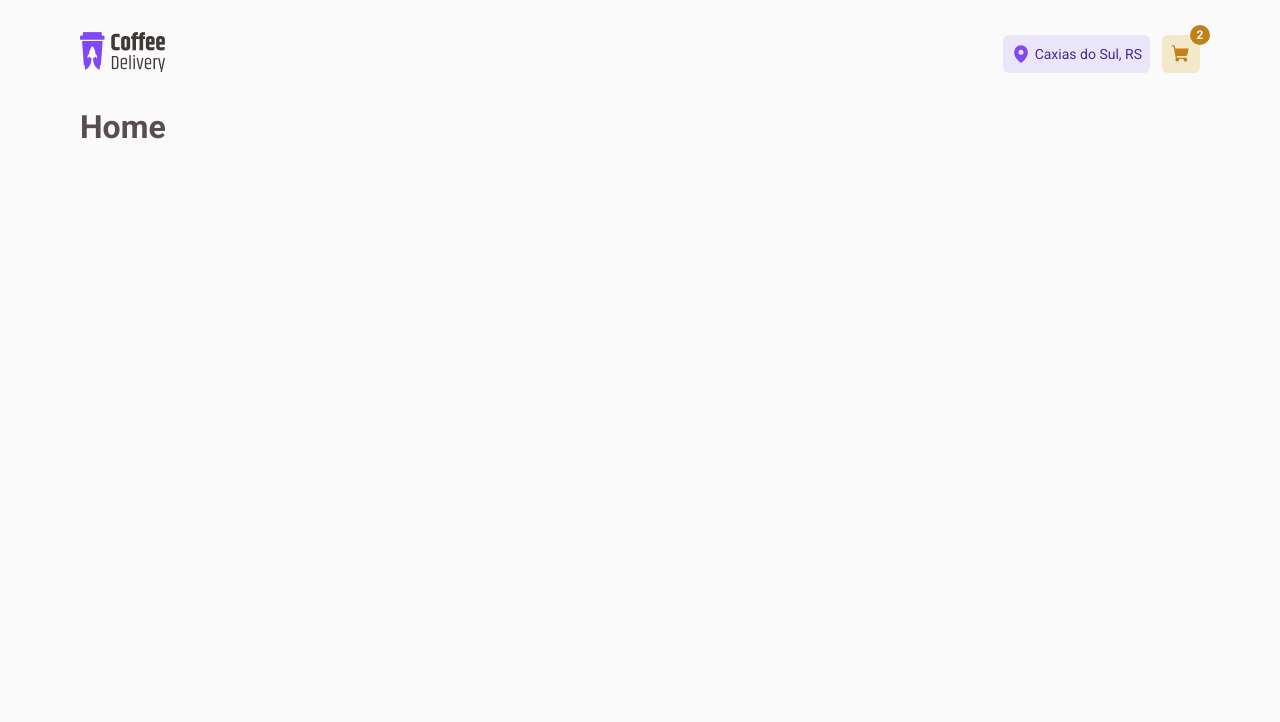
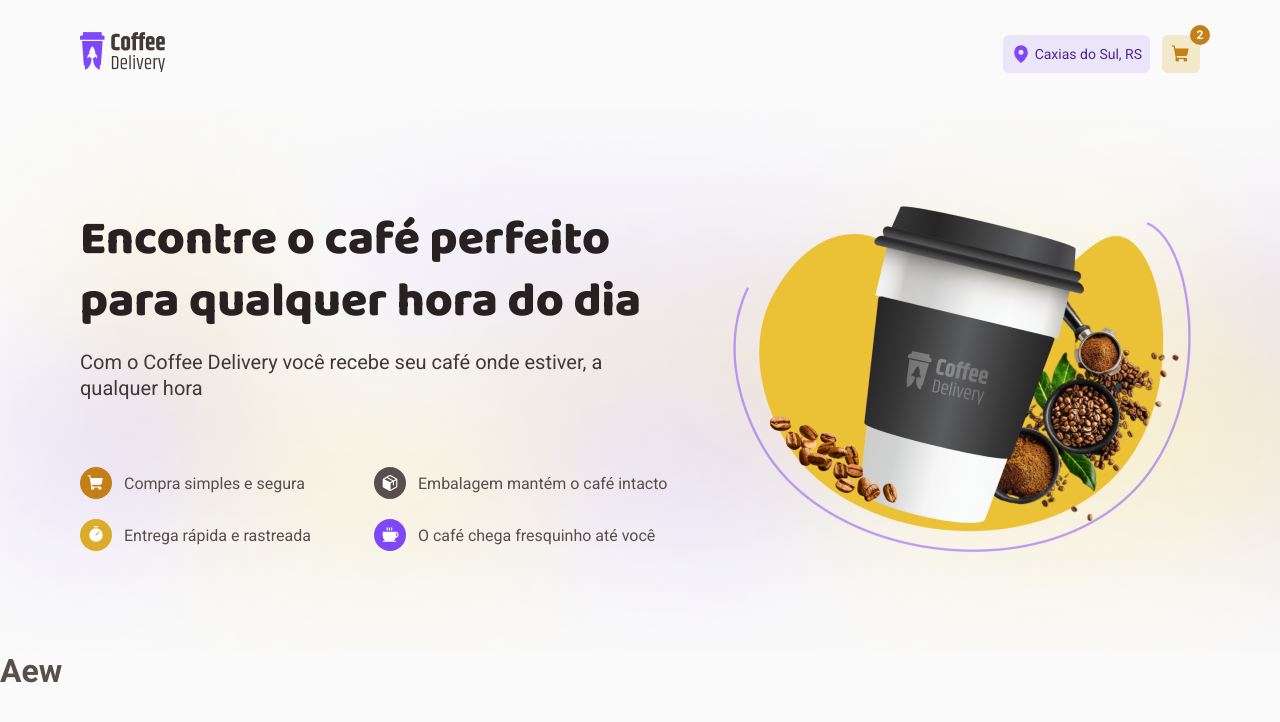
Before and after one commit to andreviapiana/CoffeeDelivery, a React (Vite) app: page / in a window 1280 px wide. Shown: the top 722 px of the page. Built offline with nearby package versions, Linux system fonts and the light colour scheme.

Commit message:
feat: Componente Description + Ajustes Visuais

```diff
--- a/src/components/Header/styles.ts
+++ b/src/components/Header/styles.ts
@@ -4,6 +4,7 @@ export const HeaderContainer = styled.header`
   display: flex;
   justify-content: space-between;
 
+  max-width: 112rem;
   width: 100%;
   margin: 3.2rem auto 3.2rem;
 `
--- a/src/layouts/DefaultLayout/styles.ts
+++ b/src/layouts/DefaultLayout/styles.ts
@@ -1,7 +1,6 @@
 import styled from 'styled-components'
 
 export const LayoutContainer = styled.div`
-  max-width: 112rem;
   height: 100vh;
   margin: 0 auto;
 
--- /dev/null
+++ b/src/pages/Home/components/Description/index.tsx
@@ -0,0 +1,59 @@
+import { Coffee, Package, ShoppingCart, Timer } from 'phosphor-react'
+import {
+  BenefitsContent,
+  DescriptionContainer,
+  DescriptionContent,
+  Icons,
+  TitleContent,
+} from './styles'
+import coffeeBanner from '../../../../assets/coffee-banner.png'
+
+export function Description() {
+  return (
+    <DescriptionContainer>
+      <DescriptionContent>
+        <div>
+          <TitleContent>
+            <h1>Encontre o café perfeito para qualquer hora do dia</h1>
+            <p>
+              Com o Coffee Delivery você recebe seu café onde estiver, a
+              qualquer hora
+            </p>
+          </TitleContent>
+
+          <BenefitsContent>
+            <Icons>
+              <div className="iconWrapper yellow-dark">
+                <ShoppingCart size={18} weight="fill" />
+              </div>
+              <span>Compra simples e segura</span>
+            </Icons>
+            <Icons>
+              <div className="iconWrapper gray">
+                <Package size={18} weight="fill" />
+              </div>
+              <span>Embalagem mantém o café intacto</span>
+            </Icons>
+            <Icons>
+              <div className="iconWrapper yellow">
+                <Timer size={18} weight="fill" />
+              </div>
+              <span>Entrega rápida e rastreada</span>
+            </Icons>
+            <Icons>
+              <div className="iconWrapper purple">
+                <Coffee size={18} weight="fill" />
+              </div>
+              <span>O café chega fresquinho até você</span>
+            </Icons>
+          </BenefitsContent>
+        </div>
+
+        <img
+          src={coffeeBanner}
+          alt="Imagem de um copo de café em meio a grãos de café soltos"
+        />
+      </DescriptionContent>
+    </DescriptionContainer>
+  )
+}
--- /dev/null
+++ b/src/pages/Home/components/Description/styles.ts
@@ -0,0 +1,92 @@
+import styled from 'styled-components'
+import homeBackground from '../../../../assets/home-background.png'
+
+export const DescriptionContainer = styled.main`
+  display: flex;
+  align-items: center;
+  justify-content: center;
+
+  width: 100vw;
+  height: 54.4rem;
+
+  background: url(${homeBackground}) no-repeat;
+  background-size: cover;
+`
+
+export const DescriptionContent = styled.div`
+  display: flex;
+  align-items: center;
+  justify-content: space-between;
+
+  gap: 5.6rem;
+`
+
+export const TitleContent = styled.div`
+  display: flex;
+  flex-direction: column;
+  align-items: center;
+  justify-content: center;
+
+  width: 100%;
+  max-width: 58.8rem;
+
+  gap: 1.6rem;
+
+  h1 {
+    font-family: 'Baloo 2', cursive;
+    font-size: 4.8rem;
+    font-weight: 800;
+    line-height: 6.24rem;
+    color: ${(props) => props.theme['base-title']};
+  }
+
+  p {
+    font-size: 2rem;
+    line-height: 2.6rem;
+    color: ${(props) => props.theme['base-subtitle']};
+  }
+`
+
+export const BenefitsContent = styled.div`
+  display: grid;
+  grid-template-columns: repeat(2, 1fr);
+
+  width: 100%;
+  row-gap: 2rem;
+  margin-top: 6.6rem;
+`
+
+export const Icons = styled.div`
+  display: flex;
+  align-items: center;
+  gap: 1.2rem;
+
+  .iconWrapper {
+    display: flex;
+    justify-content: center;
+    align-items: center;
+
+    width: 3.2rem;
+    height: 3.2rem;
+
+    border-radius: 50%;
+
+    color: ${(props) => props.theme.white};
+
+    &.yellow-dark {
+      background-color: ${(props) => props.theme['yellow-dark']};
+    }
+
+    &.yellow {
+      background-color: ${(props) => props.theme.yellow};
+    }
+
+    &.gray {
+      background-color: ${(props) => props.theme['base-text']};
+    }
+
+    &.purple {
+      background-color: ${(props) => props.theme.purple};
+    }
+  }
+`
--- /dev/null
+++ b/src/pages/Home/components/Menu/index.tsx
@@ -0,0 +1,3 @@
+export function Menu() {
+  return <h1>Aew</h1>
+}
--- a/src/pages/Home/index.tsx
+++ b/src/pages/Home/index.tsx
@@ -1,3 +1,12 @@
+import { Description } from './components/Description'
+import { Menu } from './components/Menu'
+import { HomeContainer } from './styles'
+
 export function Home() {
-  return <h1>Home</h1>
+  return (
+    <HomeContainer>
+      <Description />
+      <Menu />
+    </HomeContainer>
+  )
 }
--- a/src/pages/Home/styles.ts
+++ b/src/pages/Home/styles.ts
@@ -0,0 +1,5 @@
+import styled from 'styled-components'
+
+export const HomeContainer = styled.main`
+  margin-bottom: 15rem;
+`
```
Also changed, not shown: src/assets/coffee-banner.png (added), src/assets/home-background.png (added), src/pages/Home/components/Menu/styles.ts (added).
